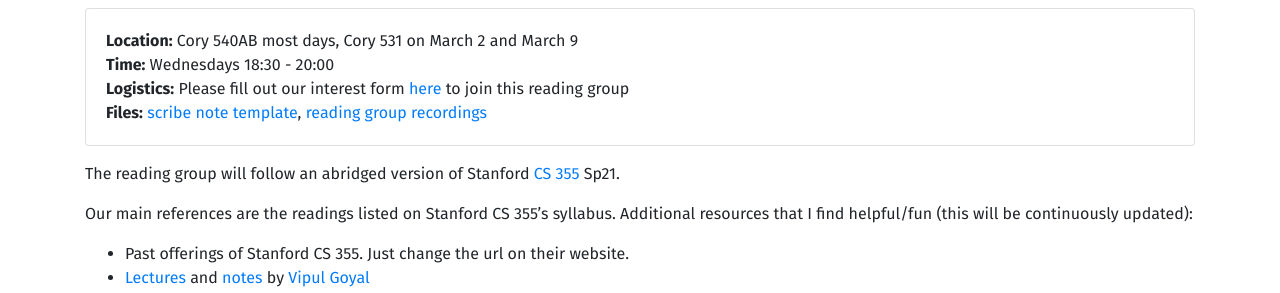
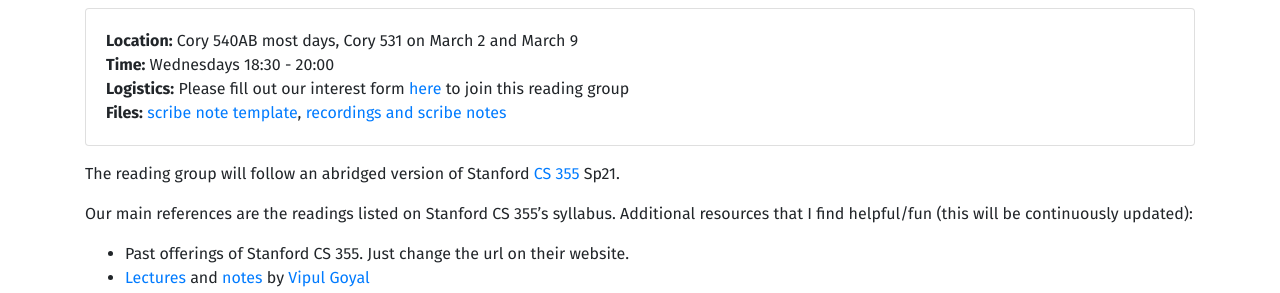
Before and after one commit to ugtcs/ugtcs.github.io, a Jekyll site: the page built from _reading-groups/sp22/crypto.md, in a window 1280 px wide. Shown: the part 128-421 px from the top of the page. Built offline with Jekyll 4.4.1, drawn with Linux system fonts in a browser that asks for light colours.

Commit message:
mention scribe notes

```diff
--- a/_reading-groups/sp22/crypto.md
+++ b/_reading-groups/sp22/crypto.md
@@ -8,7 +8,7 @@ logistics: >-
     Please fill out our interest form
     [here](https://docs.google.com/forms/d/e/1FAIpQLScT9Z22QgcxRjRhNR6bRUvVbK9QGgRKL0WfLcwEVu4oIXrLNA/viewform) to join this reading group
 files: >-
-    [scribe note template](/src/maxflow-sp20/maxflow-scribe.sty), [reading group recordings](https://drive.google.com/drive/u/1/folders/14DkB_s1pBs5ta5ciFTtwFpTQj53Bqr5H)
+    [scribe note template](/src/maxflow-sp20/maxflow-scribe.sty), [recordings and scribe notes](https://drive.google.com/drive/u/1/folders/14DkB_s1pBs5ta5ciFTtwFpTQj53Bqr5H)
 weeks:
 
   - date: Week 1 (2/7)
```
